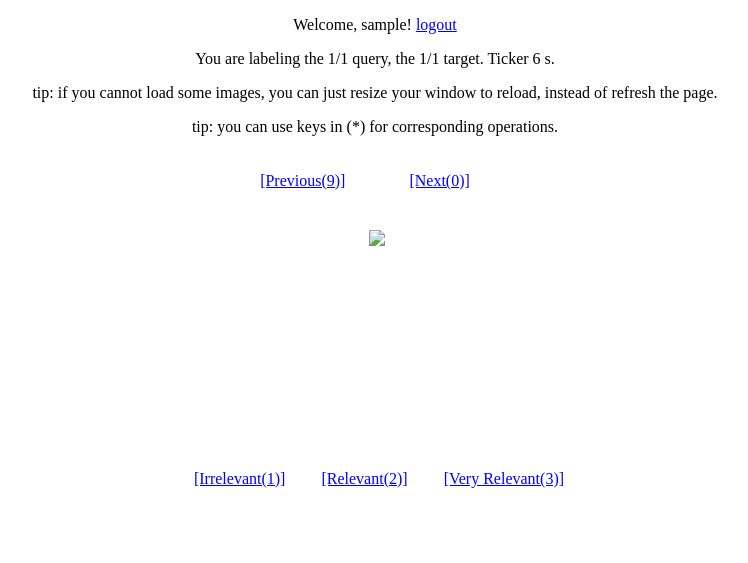
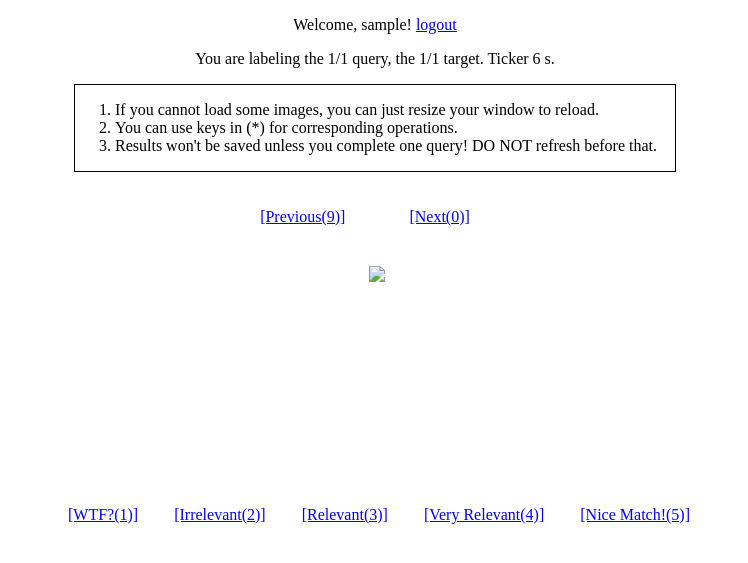
Before and after one commit to sunshaoyan/ISeeNN, a Django app: template ISeeNN/annotator/templates/annotator/annotate.html in a window 1280 px wide. Shown: the top 563 px of the page, without its empty margins (265-1013 px from the left). Run offline with Django 3.2, Linux system fonts and the light colour scheme; the template is opened without the code that fills it: most values are stand-ins (such as "Sample title", 1, 10 or a date in 2020); parts of the project's set-up code (start-up, migrations or seed data) failed here and were passed over; some libraries are stand-ins or nearby versions.

Commit message:
some improvement in annotation

```diff
--- a/ISeeNN/annotator/static/annotator/css/annotate.css
+++ b/ISeeNN/annotator/static/annotator/css/annotate.css
@@ -43,3 +43,10 @@ a, a:visited {
     margin: 0 60px 0 0;
     padding: 0;
 }
+
+.tips {
+    text-align: left;
+    width: 600px;
+    margin: 0 auto;
+    border: 1px solid black;
+}
--- a/ISeeNN/annotator/static/annotator/js/annotate.js
+++ b/ISeeNN/annotator/static/annotator/js/annotate.js
@@ -13,14 +13,12 @@ function set_visible(id) {
     if (id <= scores.length - 1 && id >= 0) {
         score_text = ''
         switch(scores[id]) {
+            case 5:
+            case 4:
             case 3:
-                score_text = 'Very Relevant'
-                break
             case 2:
-                score_text = 'Relevant'
-                break
             case 1:
-                score_text = 'Irrelevant'
+                score_text = scores[id]
                 break
             default:
                 score_text = 'Undefined'
@@ -109,6 +107,12 @@ function set_key_events() {
             case 51: // 3
                 score(3)
                 break
+            case 52: // 4
+                score(4)
+                break
+            case 53: // 5
+                score(5)
+                break
             default:
                 break
         }
--- a/ISeeNN/annotator/templates/annotator/annotate.html
+++ b/ISeeNN/annotator/templates/annotator/annotate.html
@@ -15,8 +15,13 @@
         <span id="target_status"></span>
         <span id="ticker"></span>
     </p>
-    <p>tip: if you cannot load some images, you can just resize your window to reload, instead of refresh the page.</p>
-    <p>tip: you can use keys in (*) for corresponding operations.</p>
+    <div class="tips">
+        <ol>
+            <li>If you cannot load some images, you can just resize your window to reload.</li>
+            <li>You can use keys in (*) for corresponding operations.</li>
+            <li>Results won't be saved unless you complete one query! DO NOT refresh before that.</li>
+        </ol>
+    </div>
     <div id="pager">
         <ul>
             <li><a href="#" onclick="previous(); return false">[Previous(9)]</a></li>
@@ -37,9 +42,11 @@
     <div style="clear: both;"></div>
     <div id="scores">
         <ul>
-            <li><a href="#" onclick="score(1);return false;">[Irrelevant(1)]</a></li>
-            <li><a href="#" onclick="score(2);return false;">[Relevant(2)]</a></li>
-            <li><a href="#" onclick="score(3);return false;">[Very Relevant(3)]</a></li>
+            <li><a href="#" onclick="score(1);return false;">[WTF?(1)]</a></li>
+            <li><a href="#" onclick="score(2);return false;">[Irrelevant(2)]</a></li>
+            <li><a href="#" onclick="score(3);return false;">[Relevant(3)]</a></li>
+            <li><a href="#" onclick="score(4);return false;">[Very Relevant(4)]</a></li>
+            <li><a href="#" onclick="score(5);return false;">[Nice Match!(5)]</a></li>
         </ul>
     </div>
 
--- a/ISeeNN/annotator/views.py
+++ b/ISeeNN/annotator/views.py
@@ -48,6 +48,7 @@ def select(request, image_id=None):
         count = get_index_count()
         idx = random.randint(0, count-1)
         image_id = get_index_id(idx)
+        return HttpResponseRedirect(reverse('annotator:select_id', kwargs={'image_id': image_id}))
     feature = Feature.objects.get(identity=settings.FEATURE_IDENTITY, image=image_id)
     query_feat = np.frombuffer(feature.data, dtype='float32')
     results = get_results(query_feat)
```
